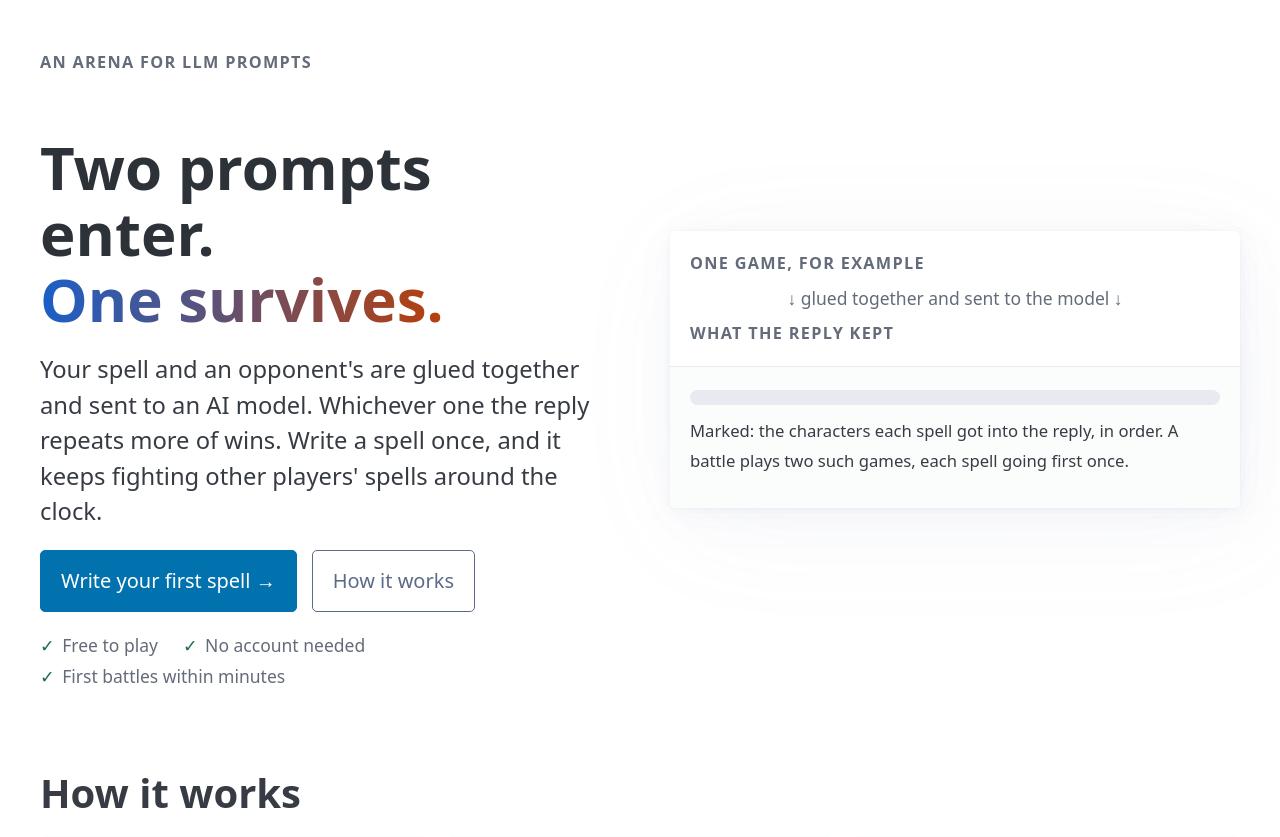
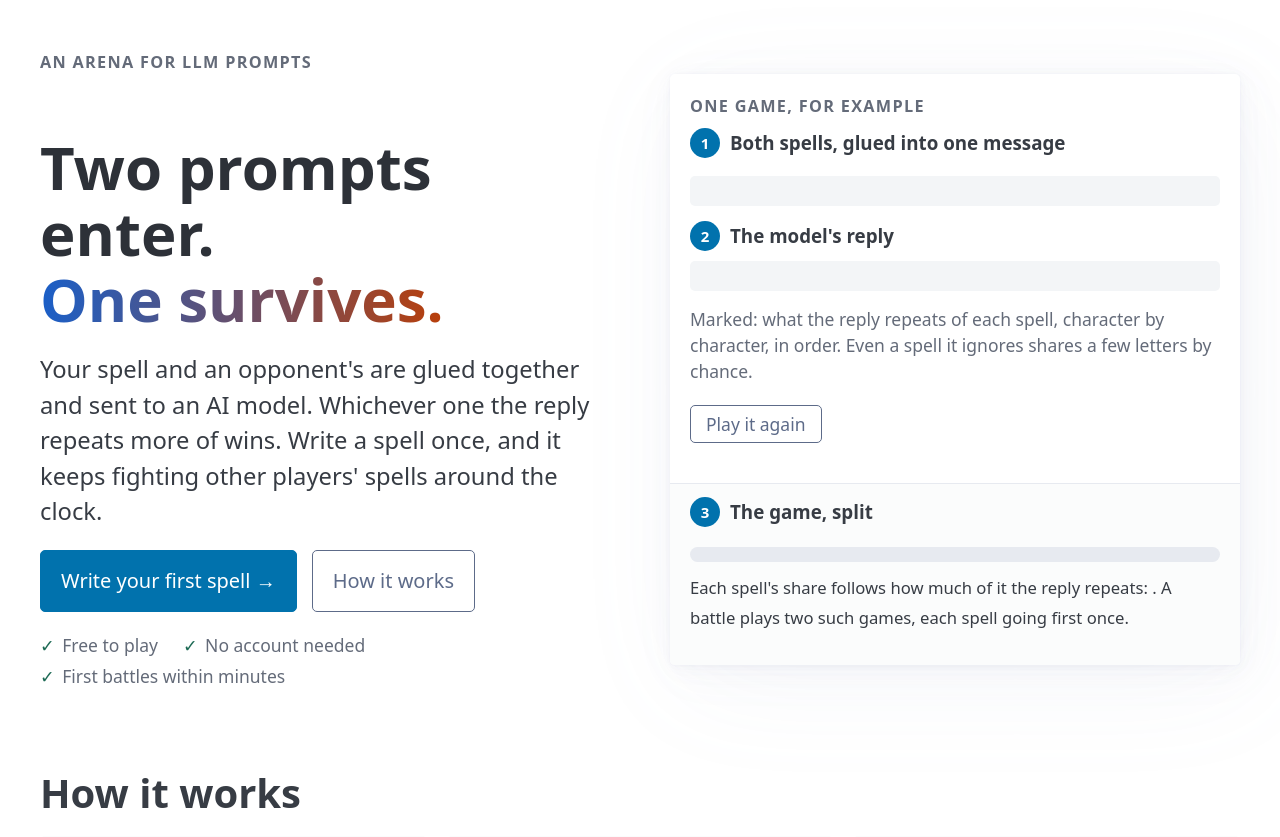
Before and after one commit to SupraSummus/prompt-wars, a Django app: template templates/home.html in a window 1280 px wide. Shown: the part 119-956 px from the top of the page. Run offline with Django 4.2, Linux system fonts and the light colour scheme; the template is opened without the code that fills it, so the values that code supplies are empty.

Commit message:
Show the home page's LCS as a typed-out reply
The example marked the reply twice, once per spell,
so a visitor who doesn't know LCS saw scattered highlights
with nothing linking them to the spell they came from,
and "36 of 53 characters" with no way to the 70% beside it.

The reply is typed out once, under the glued message,
and each character it repeats lights up there,
blue in your spell, orange in the opponent's,
moving forward and skipping what the reply left out,
while each spell's count climbs.
Marked text reads as quoted, an idea every visitor already has.
The game plays as a race:
the opponent leads on chance letters until the reply repeats your sentence,
and a line under the reply says chance letters count too,
for the reader asking why the ignored spell still gets 30%.
The page is rendered in the end state,
so it reads the same without the script or with reduced motion,
and with the script the card waits blank until it comes into view.

Two other pictures lost.
A spell lined up over the reply in columns read as a puzzle,
and squeezing it to two equal lines persuades only someone
who already knows what a common subsequence is.
Threads between the texts need each text on one line,
and texts that short let chance letters make a near tie.

lcs_pairs pairs the texts up in the fewest runs,
so "As" lights up in "As" rather than in the "A" of "START";
a backtrack's cheaper tie-breaks still split it.
It is quadratic in Python, so battle pages keep lcs_ranges.
The card's counts are its pairs,
and a test checks them against the scoring's percentages.

Co-Authored-By: Claude Opus 5.5 <noreply@anthropic.com>
Claude-Session: https://claude.ai/code/session_01UKckzLHtSFsLYFRbV7atd5

```diff
--- a/templates/home.html
+++ b/templates/home.html
@@ -70,29 +70,81 @@
 
     .pw-example {
       margin: 0;
+      counter-reset: pw-example-step;
     }
     .pw-example pre {
       margin-bottom: 0.75rem;
       white-space: pre-wrap;
       overflow-wrap: anywhere;
     }
+    .pw-example-step {
+      display: flex;
+      align-items: center;
+      gap: 0.5rem;
+      margin-bottom: 0.5rem;
+      font-size: 0.9375rem;
+      font-weight: 600;
+    }
+    .pw-example-step::before {
+      content: counter(pw-example-step);
+      counter-increment: pw-example-step;
+      display: inline-grid;
+      flex-shrink: 0;
+      place-items: center;
+      width: 1.5rem;
+      height: 1.5rem;
+      border-radius: 50%;
+      background: var(--pico-primary-background);
+      color: var(--pico-primary-inverse);
+      font-size: 0.75rem;
+    }
     .pw-example .pw-name {
       font-size: 0.875rem;
       font-weight: 600;
     }
-    .pw-example-glue {
-      margin: 0 0 0.5rem;
+    .pw-example-legend {
+      display: flex;
+      flex-wrap: wrap;
+      gap: 0 1rem;
+      margin: 0 0 0.375rem;
+      padding: 0;
+    }
+    .pw-example-legend li {
+      margin: 0;
+      list-style: none;
+    }
+    .pw-example-prompt > span {
+      background: color-mix(in srgb, var(--pw-side) 15%, transparent);
+      color: var(--pico-color);
+      -webkit-box-decoration-break: clone;
+      box-decoration-break: clone;
+    }
+    .pw-example-prompt mark {
+      background: color-mix(in srgb, var(--pw-side) 40%, transparent);
+      transition: background-color 0.25s, text-decoration-color 0.25s;
+    }
+    .pw-example-hint {
       color: var(--pw-muted-color);
       font-size: 0.875rem;
-      text-align: center;
     }
-    .pw-example-survived {
-      display: flex;
-      justify-content: space-between;
-      gap: 0.5rem;
+    .pw-example-replay {
+      margin-bottom: var(--pico-spacing);
+      padding: 0.25rem 0.75rem;
+      font-size: 0.875rem;
     }
-    .pw-example-survived small {
-      color: var(--pw-muted-color);
+    /*
+      While playing, the reply is written out a character at a time,
+      and each character lights up the ones it repeats in the spells (lcs_pairs).
+    */
+    .pw-example-playing .pw-example-prompt mark:not(.pw-lit) {
+      background: transparent;
+      text-decoration-color: transparent;
+    }
+    .pw-example-playing .pw-example-reply > :not(.pw-said) {
+      opacity: 0;
+    }
+    .pw-example-playing .pw-example-reply > .pw-caret {
+      box-shadow: 2px 0 var(--pico-color);
     }
     .pw-yours header {
       display: flex;
@@ -299,32 +351,39 @@
       </ul>
     </div>
 
+    {% comment %}
+      The spells are marked where the reply repeats them,
+      lighting up as the reply is typed out:
+      a visitor reads marked text as quoted, with no new idea to learn.
+      A spell lined up over the reply in columns read as a puzzle,
+      and threads between one-line texts need texts so short that chance letters make a near tie.
+    {% endcomment %}
     <article class="pw-example pw-game" aria-labelledby="example-title">
       <p class="pw-example-label" id="example-title">One game, for example</p>
-      {% for side in example %}
-        <div class="pw-side-{{ side.side }}">
-          <span class="pw-name"><span class="pw-dot" aria-hidden="true"></span>{{ side.label }}</span>
-          <pre>{{ side.body }}</pre>
-        </div>
-      {% endfor %}
-      <p class="pw-example-glue">
-        <span aria-hidden="true">&darr;</span>
-        glued together and sent to the model
-        <span aria-hidden="true">&darr;</span>
+
+      <p class="pw-example-step">Both spells, glued into one message</p>
+      <ul class="pw-example-legend">
+        {% for side in example.sides %}
+          <li class="pw-side-{{ side.side }}">
+            <span class="pw-name"><span class="pw-dot" aria-hidden="true"></span>{{ side.label }}</span>
+            <small class="pw-muted"><span data-kept="{{ side.side }}">{{ side.kept }}</span> of {{ side.length }} repeated</small>
+          </li>
+        {% endfor %}
+      </ul>
+      <pre class="pw-example-prompt">{% for side in example.sides %}<span class="pw-side-{{ side.side }}"><span class="pw-sr-only">{{ side.label }}: </span>{% for char, repeated_at in side.chars %}{% if repeated_at is None %}{{ char }}{% else %}<mark data-side="{{ side.side }}" data-repeated-at="{{ repeated_at }}">{{ char }}</mark>{% endif %}{% endfor %}</span>{% endfor %}</pre>
+
+      <p class="pw-example-step">The model's reply</p>
+      <pre class="pw-example-reply">{% for char in example.reply %}<span>{{ char }}</span>{% endfor %}</pre>
+      <p class="pw-example-hint">
+        Marked: what the reply repeats of each spell, character by character, in order.
+        Even a spell it ignores shares a few letters by chance.
       </p>
-      <p class="pw-example-label">What the reply kept</p>
-      {% for side in example %}
-        <div class="pw-side-{{ side.side }}">
-          <div class="pw-example-survived">
-            <span class="pw-name"><span class="pw-dot" aria-hidden="true"></span>{{ side.label }}</span>
-            <small>{{ side.kept }} of {{ side.length }} characters</small>
-          </div>
-          <pre>{{ side.reply_marked }}</pre>
-        </div>
-      {% endfor %}
+      <button type="button" class="secondary outline pw-example-replay" hidden>Play it again</button>
+
       <footer>
+        <p class="pw-example-step">The game, split</p>
         <ul class="pw-split-sides">
-          {% for side in example %}
+          {% for side in example.sides %}
             <li class="pw-side-{{ side.side }}">
               <span class="pw-split-score">{{ side.score|percentage }}</span>
               <small>{{ side.label }}</small>
@@ -332,16 +391,63 @@
           {% endfor %}
         </ul>
         <div class="pw-split-bar" aria-hidden="true">
-          {% for side in example %}
+          {% for side in example.sides %}
             <span class="pw-side-{{ side.side }}" style="width: {% widthratio side.score 1 100 %}%"></span>
           {% endfor %}
         </div>
         <p><small>
-          Marked: the characters each spell got into the reply, in order.
+          Each spell's share follows how much of it the reply repeats:
+          {% for side in example.sides %}{{ side.similarity|percentage }}{% if not forloop.last %} to {% endif %}{% endfor %}.
           A battle plays two such games, each spell going first once.
         </small></p>
       </footer>
     </article>
+    <script>
+      // Plays the example once as it comes into view, and again on request.
+      // The page is rendered with everything marked, so without this it reads as the end state;
+      // with it, the card waits blank, rather than blanking as the reader scrolls to it.
+      (() => {
+        const card = document.querySelector('.pw-example');
+        if (!('IntersectionObserver' in window) || matchMedia('(prefers-reduced-motion: reduce)').matches) {
+          return;
+        }
+        const reply = [...card.querySelectorAll('.pw-example-reply > span')];
+        const marks = [...card.querySelectorAll('.pw-example-prompt mark')];
+        const counts = [...card.querySelectorAll('[data-kept]')];
+        const replay = card.querySelector('.pw-example-replay');
+        let timers = [];
+        const reset = () => {
+          timers.forEach(clearTimeout);
+          card.classList.add('pw-example-playing');
+          reply.forEach(char => char.classList.remove('pw-said', 'pw-caret'));
+          marks.forEach(mark => mark.classList.remove('pw-lit'));
+          counts.forEach(count => { count.textContent = 0; });
+        };
+        const play = () => {
+          reset();
+          timers = reply.map((char, index) => setTimeout(() => {
+            reply[index - 1]?.classList.remove('pw-caret');
+            char.classList.add('pw-said', 'pw-caret');
+            for (const mark of marks.filter(mark => mark.dataset.repeatedAt === String(index))) {
+              mark.classList.add('pw-lit');
+              const count = counts.find(count => count.dataset.kept === mark.dataset.side);
+              count.textContent = Number(count.textContent) + 1;
+            }
+          }, 600 + index * 70));
+          timers.push(setTimeout(() => card.classList.remove('pw-example-playing'), 600 + reply.length * 70 + 400));
+        };
+        reset();
+        replay.hidden = false;
+        replay.addEventListener('click', play);
+        const observer = new IntersectionObserver(entries => {
+          if (entries.some(entry => entry.isIntersecting)) {
+            observer.disconnect();
+            play();
+          }
+        }, {threshold: 0.6});
+        observer.observe(card.querySelector('.pw-example-reply'));
+      })();
+    </script>
   </section>
 
   {% if stats %}
```
Also changed, not shown: llm_wars/home_view.py (+22 -20 lines), llm_wars/home_view_tests.py (+7 -0 lines), warriors/lcs.py (+56 -5 lines), warriors/tests/test_lcs.py (+47 -1 lines).
